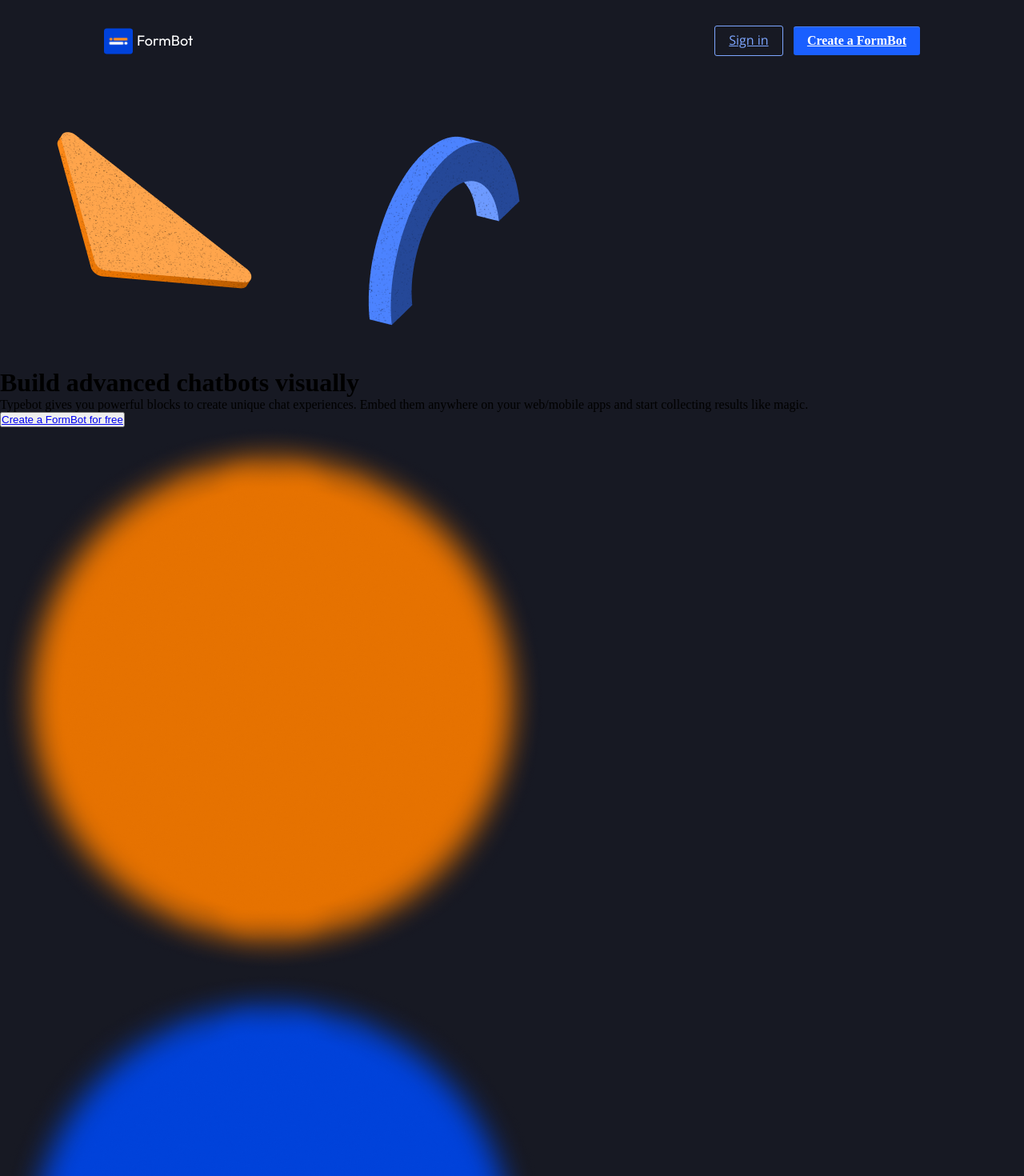
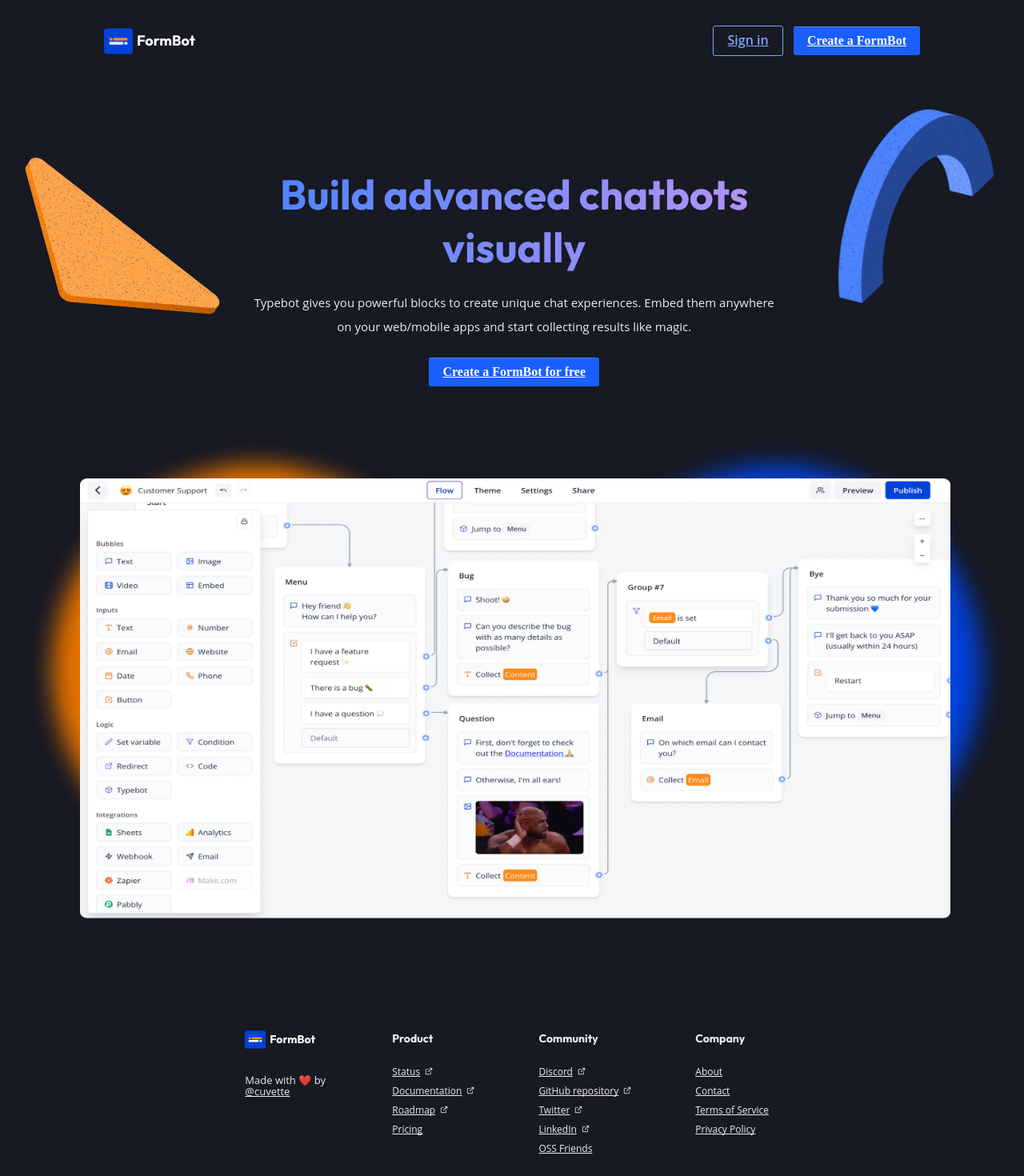
Before and after one commit to utkarsh0903/formbot, a React (Vite) app: page / in a window 1280 px wide. Shown: the top 1470 px of the page at 80% size. Built offline with nearby package versions, Linux system fonts and the light colour scheme.

Commit message:
css: home page

```diff
--- a/src/Pages/home.jsx
+++ b/src/Pages/home.jsx
@@ -9,7 +9,6 @@ import shareLink from "../assets/ShareLink.png";
 import blueBgBlur from "../assets/blueBgBlur.png";
 import orangeBgBlur from "../assets/orangeBgBlur.png";
 
-
 const Home = () => {
   return (
     <div className="home-page">
@@ -20,47 +19,53 @@ const Home = () => {
         </div>
         <div className="right-navbar">
           <button className="signin-btn">
-            <Link to="/login" className="signin-link">Sign in</Link>
+            <Link to="/login" className="signin-link">
+              Sign in
+            </Link>
           </button>
           <button className="register-btn">
-            <Link to="/register" className="register-link">Create a FormBot</Link>
+            <Link to="/register" className="register-link">
+              Create a FormBot
+            </Link>
           </button>
         </div>
       </div>
       <div className="hero-section">
         <div className="hero-top-container">
-          <img src={hero1} alt="Hero Image 1" />
-          <img src={hero2} alt="Hero Image 2" />
+          <img className="hero-1" src={hero1} alt="Hero Image 1" />
+          <div className="hero-content">
             <div className="hero-heading">
               <h1>Build advanced chatbots visually</h1>
             </div>
             <div className="hero-subheading">
               <p>
                 Typebot gives you powerful blocks to create unique chat
-              experiences. Embed them anywhere on your web/mobile apps and start
-              collecting results like magic.
+                experiences. Embed them anywhere on your web/mobile apps and
+                start collecting results like magic.
               </p>
             </div>
-          <div className="hero-button">
-            <button>
-              <Link to="/register">Create a FormBot for free</Link>
+            <div className="hero-btn">
+              <button className="register-btn">
+                <Link className="register-link" to="/register">Create a FormBot for free</Link>
               </button>
             </div>
           </div>
+          <img className="hero-2" src={hero2} alt="Hero Image 2" />
+        </div>
         <div className="hero-section-image">
-            <img src={orangeBgBlur} alt="Orange Blur" />
-            <img src={blueBgBlur} alt="Blue Blur" />
-          <img src={heroBanner} alt="Detailed Banner" />
+          <img className="orng-blur" src={orangeBgBlur} alt="Orange Blur" />
+          <img className="blue-blur" src={blueBgBlur} alt="Blue Blur" />
+          <img className="hero-banner" src={heroBanner} alt="Detailed Banner" />
         </div>
       </div>
-      <div className="footer">
+      <div className="landing-footer">
         <div className="left-navbar">
           <div className="footer-logo">
             <img src={logo} alt="Logo" />
             <h4>FormBot</h4>
           </div>
           <div className="footer-cuvette">
-            <p>Made with ❤️ by @cuvette</p>
+            <p>Made with ❤️ by <br /><span>@cuvette</span></p>
           </div>
         </div>
         <div className="product-navbar">
@@ -70,17 +75,15 @@ const Home = () => {
           <div className="navbar-content">
             <ul>
               <li>
-                Status <img src={shareLink} alt="Share" />
+                Status<img src={shareLink} alt="Share" />
               </li>
               <li>
-                Documentation <img src={shareLink} alt="Share" />
+                Documentation<img src={shareLink} alt="Share" />
               </li>
               <li>
-                Roadmap <img src={shareLink} alt="Share" />
+                Roadmap<img src={shareLink} alt="Share" />
               </li>
-              <li>
-                Pricing
-              </li>
+              <li>Pricing</li>
             </ul>
           </div>
         </div>
@@ -91,20 +94,18 @@ const Home = () => {
           <div className="navbar-content">
             <ul>
               <li>
-                Discord <img src={shareLink} alt="Share" />
+                Discord<img src={shareLink} alt="Share" />
               </li>
               <li>
-                GitHub repository <img src={shareLink} alt="Share" />
+                GitHub repository<img src={shareLink} alt="Share" />
               </li>
               <li>
-                Twitter <img src={shareLink} alt="Share" />
+                Twitter<img src={shareLink} alt="Share" />
               </li>
               <li>
-                LinkedIn <img src={shareLink} alt="Share" />
+                LinkedIn<img src={shareLink} alt="Share" />
               </li>
-              <li>
-                OSS Friends
-              </li>
+              <li>OSS Friends</li>
             </ul>
           </div>
         </div>
@@ -114,18 +115,10 @@ const Home = () => {
           </div>
           <div className="navbar-content">
             <ul>
-              <li>
-                About
-              </li>
-              <li>
-                Contact
-              </li>
-              <li>
-                Terms of Service
-              </li>
-              <li>
-                Privacy Policy
-              </li>
+              <li>About</li>
+              <li>Contact</li>
+              <li>Terms of Service</li>
+              <li>Privacy Policy</li>
             </ul>
           </div>
         </div>
--- a/src/index.css
+++ b/src/index.css
@@ -1,4 +1,4 @@
-* {
+*{
   font-synthesis: none;
   text-rendering: optimizeLegibility;
   -webkit-font-smoothing: antialiased;
--- a/src/styles/home.css
+++ b/src/styles/home.css
@@ -1,4 +1,4 @@
-@import url("https://fonts.googleapis.com/css2?family=Open+Sans&family=Outfit&display=swap");
+@import url("https://fonts.googleapis.com/css2?family=Outfit:wght@700&display=swap");
 
 .home-page {
   margin: 0;
@@ -10,6 +10,26 @@
   padding-top: 2em;
   display: flex;
   justify-content: space-between;
+  .right-navbar {
+    padding-right: 130px;
+    .signin-btn {
+      background-color: rgba(23, 25, 35, 1);
+      border: 1px solid rgba(126, 166, 255, 1);
+      border-radius: 3px;
+      padding: 8.05px 17px 8.75px 17px;
+      margin-right: 1em;
+      .signin-link {
+        color: rgba(126, 166, 255, 1);
+        font-family: "Open Sans", serif;
+        font-size: 16px;
+        font-weight: 600;
+        line-height: 19.2px;
+        text-align: left;
+      }
+    }
+  }
+}
+
 .logo {
   padding-left: 130px;
   display: flex;
@@ -29,23 +49,7 @@
     text-align: left;
   }
 }
-  .right-navbar {
-    padding-right: 130px;
-    .signin-btn {
-      background-color: rgba(23, 25, 35, 1);
-      border: 1px solid rgba(126, 166, 255, 1);
-      border-radius: 3px;
-      padding: 8.05px 17px 8.75px 17px;
-      margin-right: 1em;
-      .signin-link {
-        color: rgba(126, 166, 255, 1);
-        font-family: "Open Sans", serif;
-        font-size: 16px;
-        font-weight: 600;
-        line-height: 19.2px;
-        text-align: left;
-      }
-    }
+
 .register-btn {
   background: rgba(26, 95, 255, 1);
   border: none;
@@ -61,5 +65,165 @@
     text-align: left;
   }
 }
+
+.hero-section {
+  .hero-top-container {
+    display: flex;
+    .hero-1 {
+      margin-left: -2.5em;
+      margin-top: 2em;
+    }
+    .hero-2 {
+      height: 360px;
+    }
+    .hero-content {
+      margin-left: -2em;
+      display: flex;
+      flex-direction: column;
+      align-items: center;
+      .hero-heading {
+        margin-top: 140px;
+        h1 {
+          font-family: "Outfit", sans-serif;
+          font-size: 52px;
+          font-weight: 1000;
+          font-weight: 700;
+          line-height: 66.4px;
+          text-align: center;
+          background: linear-gradient(90deg, #4b83ff 0%, #b794f4 100%);
+          -webkit-background-clip: text;
+          -webkit-text-fill-color: transparent;
+          background-clip: text;
         }
       }
+      .hero-subheading {
+        margin-top: 20px;
+        p {
+          font-family: Open Sans;
+          font-size: 15px;
+          font-weight: 400;
+          line-height: 30px;
+          text-align: center;
+          color: rgba(255, 255, 255, 0.92);
+        }
+      }
+      .hero-btn {
+        margin-top: 1.5em;
+      }
+    }
+  }
+  .hero-section-image {
+    margin-top: 60px;
+    display: flex;
+    justify-content: space-between;
+    flex-wrap: wrap;
+    position: relative;
+    .orng-blur {
+      margin-left: 2em;
+      width: 580px;
+      z-index: 1;
+    }
+    .blue-blur {
+      margin-right: 1.2em;
+      width: 580px;
+      z-index: 1;
+    }
+    .hero-banner {
+      z-index: 10;
+      position: absolute;
+      top: 50px;
+      left: 100px;
+      width: 85%;
+      height: 550px;
+    }
+  }
+}
+
+.landing-footer {
+  margin-top: 10em;
+  display: flex;
+  justify-content: center;
+  padding-bottom: 5em;
+  width: 99%;
+  .left-navbar {
+    .footer-logo {
+      display: flex;
+      align-items: center;
+      img {
+        width: 26px;
+        height: 23px;
+      }
+      h4 {
+        width: 73px;
+        color: rgba(255, 255, 255, 1);
+        padding-left: 5px;
+        font-family: "Outfit", sans-serif;
+        font-size: 14px;
+        font-weight: 700;
+        line-height: 21.6px;
+        text-align: left;
+      }
+    }
+    .footer-cuvette {
+      margin-top: 2em;
+      p {
+        font-family: "Open Sans", sans-serif;
+        font-size: 13px;
+        font-weight: 400;
+        line-height: 14px;
+        text-align: left;
+        color: rgba(255, 255, 255, 0.92);
+        span {
+          font-family: "Open Sans", sans-serif;
+          font-size: 13px;
+          font-weight: 400;
+          line-height: 14px;
+          text-align: left;
+          text-decoration-line: underline;
+          text-decoration-style: solid;
+        }
+      }
+    }
+  }
+  .product-navbar {
+    margin-left: 5em;
+  }
+  .community-navbar {
+    margin-left: 5em;
+  }
+  .company-navbar {
+    margin-left: 5em;
+  }
+}
+
+.navbar-title {
+  h3 {
+    font-family: "Outfit", sans-serif;
+    font-size: 14px;
+    font-weight: 400;
+    line-height: 21.6px;
+    text-align: left;
+    color: rgba(255, 255, 255, 0.92);
+  }
+}
+
+.navbar-content {
+  margin-top: 1.5em;
+  font-family: Open Sans;
+  font-size: 12px;
+  font-weight: 400;
+  line-height: 24px;
+  text-align: left;
+  text-decoration-line: underline;
+  text-decoration-style: solid;
+  color: rgba(255, 255, 255, 0.92);
+  text-decoration-skip-ink: none;
+  > ul > li {
+    list-style: none;
+    cursor: pointer;
+    > img {
+      padding-left: 6px;
+      width: 10px;
+    }
+  }
+}
```
Lines whose indentation alone changed are shown as unchanged.
